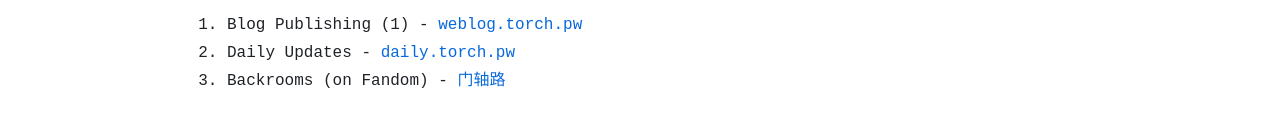
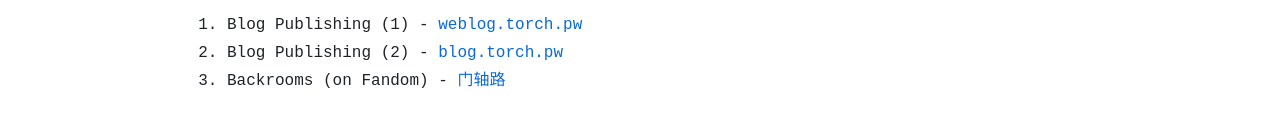
Before and after one commit to mytorch/mytorch.github.io, a plain HTML site: page index.html in a window 1280 px wide. Shown: the part 586-717 px from the top of the page. Drawn offline with nearby package versions, Linux system fonts and the light colour scheme; a small style sheet from the web is missing.

Commit message:
Update links

```diff
--- a/index.html
+++ b/index.html
@@ -76,7 +76,7 @@
         <h2><span class="mdi mdi-note"></span> Links</h2>
         <ol>
             <li>Blog Publishing (1) - <a href="https://weblog.torch.pw/">weblog.torch.pw</a></li>
-            <li>Daily Updates - <a href="https://daily.torch.pw/">daily.torch.pw</a></li>
+            <li>Blog Publishing (2) - <a href="https://blog.torch.pw/">blog.torch.pw</a></li>
             <li>Backrooms (on Fandom) - <a href="https://backrooms.fandom.com/zh/wiki/User:ManCarr">门轴路</a></li>
         </ol>
     </article>
```
